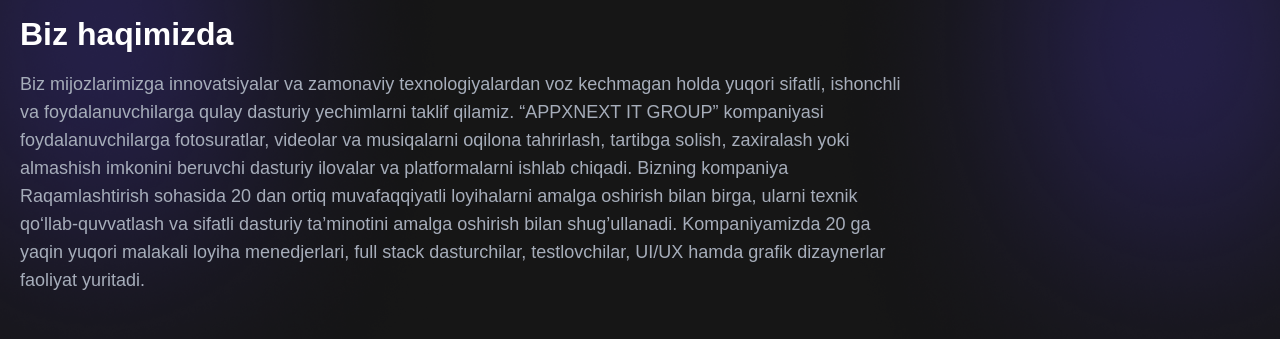
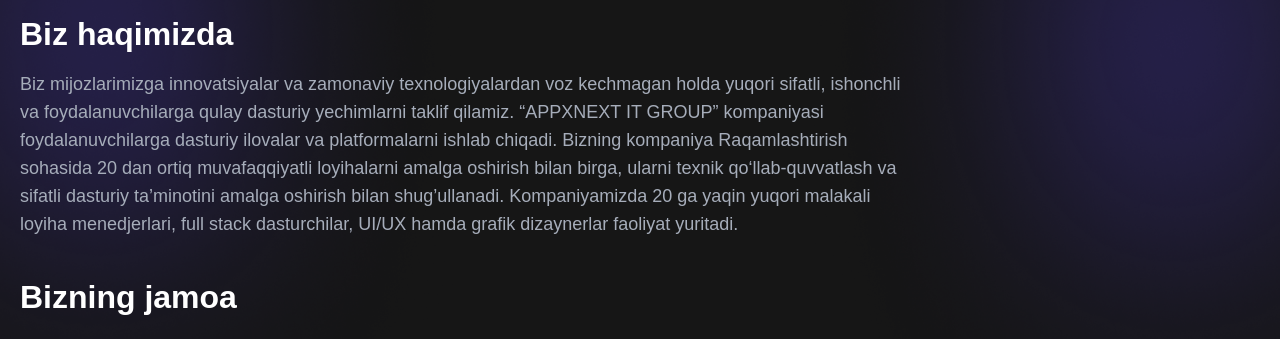
Before and after one commit to AppxNext-uz/appxnext_frontend, a React (Vite) app: page /about in a window 1280 px wide. Shown: the part 320-659 px from the top of the page. Built offline with nearby package versions, Linux system fonts and the light colour scheme.

Commit message:
Update about.jsx

```diff
--- a/src/pages/about.jsx
+++ b/src/pages/about.jsx
@@ -24,15 +24,13 @@
 								Biz mijozlarimizga innovatsiyalar va zamonaviy texnologiyalardan
 								voz kechmagan holda yuqori sifatli, ishonchli va
 								foydalanuvchilarga qulay dasturiy yechimlarni taklif qilamiz.
-								“APPXNEXT IT GROUP” kompaniyasi foydalanuvchilarga fotosuratlar, videolar
-								va musiqalarni oqilona tahrirlash, tartibga solish, zaxiralash
-								yoki almashish imkonini beruvchi dasturiy ilovalar va
+								“APPXNEXT IT GROUP” kompaniyasi foydalanuvchilarga dasturiy ilovalar va
 								platformalarni ishlab chiqadi. Bizning kompaniya Raqamlashtirish
 								sohasida 20 dan ortiq muvafaqqiyatli loyihalarni amalga oshirish
 								bilan birga, ularni texnik qo‘llab-quvvatlash va sifatli
 								dasturiy ta’minotini amalga oshirish bilan shug’ullanadi.
 								Kompaniyamizda 20 ga yaqin yuqori malakali loyiha menedjerlari,
-								full stack dasturchilar, testlovchilar, UI/UX hamda grafik
+								full stack dasturchilar, UI/UX hamda grafik
 								dizaynerlar faoliyat yuritadi.
 							</p>
 						</div>
```
